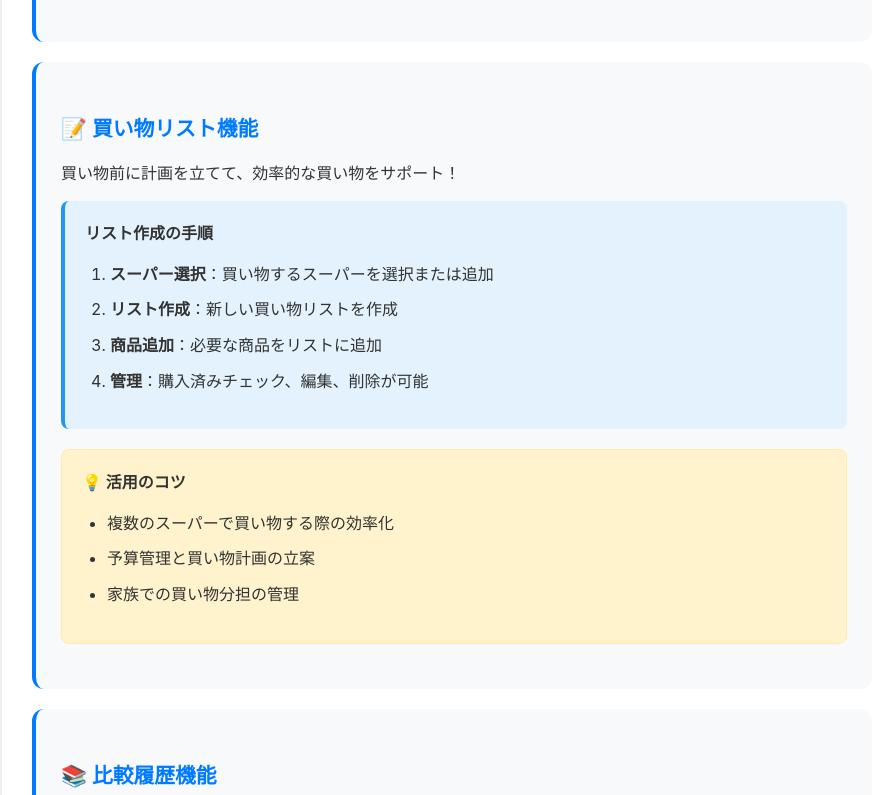
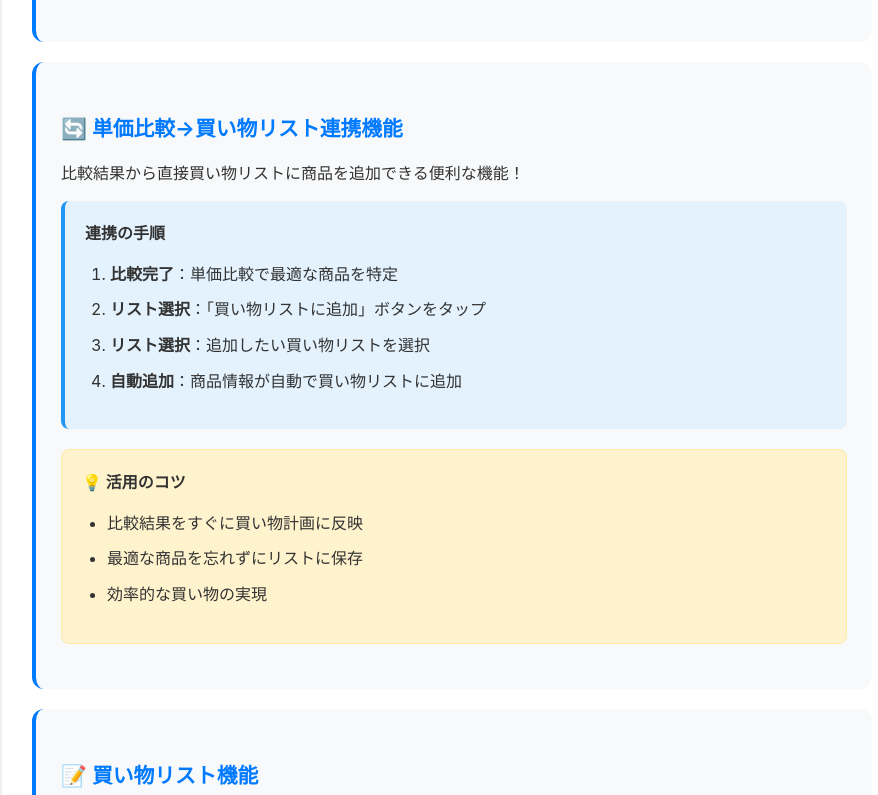
Before and after one commit to taka9535/Iine-App-Support, a plain HTML site: page index.html in a window 1280 px wide. Shown: the part 1169-1964 px from the top of the page, without its empty margins (188-1066 px from the left). Drawn offline with Linux system fonts and the light colour scheme.

Commit message:
feat: 単価比較→買い物リスト連携機能の説明を追加
- 単価比較機能と買い物リスト機能の間に連携機能の説明を挿入
- 連携の手順と活用のコツを詳細に記載
- ユーザーが機能の流れを理解しやすく改善

```diff
--- a/index.html
+++ b/index.html
@@ -290,6 +290,30 @@
                 </div>
 
                                        <div class="feature">
+                           <h3>🔄 単価比較→買い物リスト連携機能</h3>
+                           <p>比較結果から直接買い物リストに商品を追加できる便利な機能！</p>
+
+                           <div class="step">
+                               <h4>連携の手順</h4>
+                               <ol>
+                                   <li><strong>比較完了</strong>：単価比較で最適な商品を特定</li>
+                                   <li><strong>リスト選択</strong>：「買い物リストに追加」ボタンをタップ</li>
+                                   <li><strong>リスト選択</strong>：追加したい買い物リストを選択</li>
+                                   <li><strong>自動追加</strong>：商品情報が自動で買い物リストに追加</li>
+                               </ol>
+                           </div>
+
+                           <div class="highlight">
+                               <p><strong>💡 活用のコツ</strong></p>
+                               <ul>
+                                   <li>比較結果をすぐに買い物計画に反映</li>
+                                   <li>最適な商品を忘れずにリストに保存</li>
+                                   <li>効率的な買い物の実現</li>
+                               </ul>
+                           </div>
+                       </div>
+
+                       <div class="feature">
                            <h3>📝 買い物リスト機能</h3>
                            <p>買い物前に計画を立てて、効率的な買い物をサポート！</p>
 
```
Lines whose indentation alone changed are shown as unchanged.
